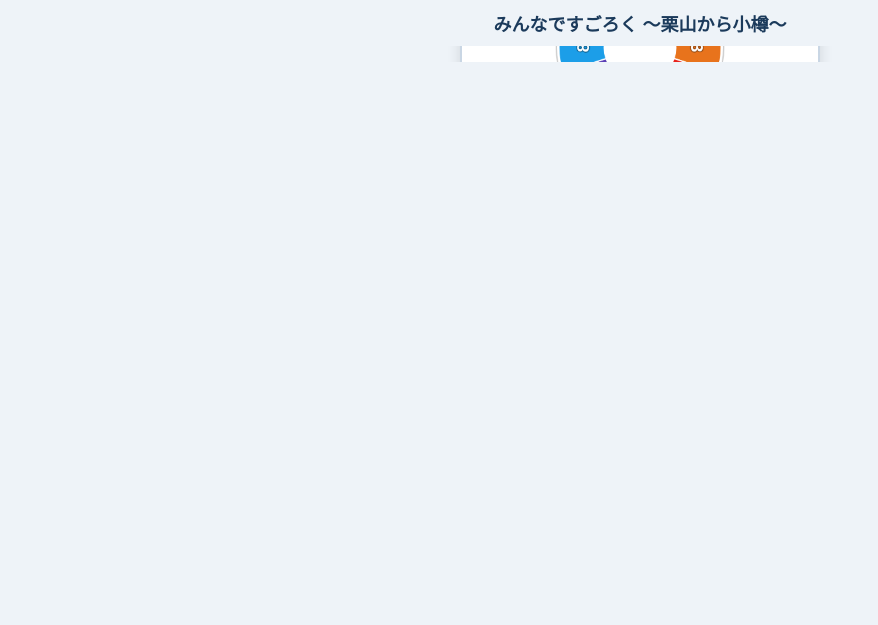
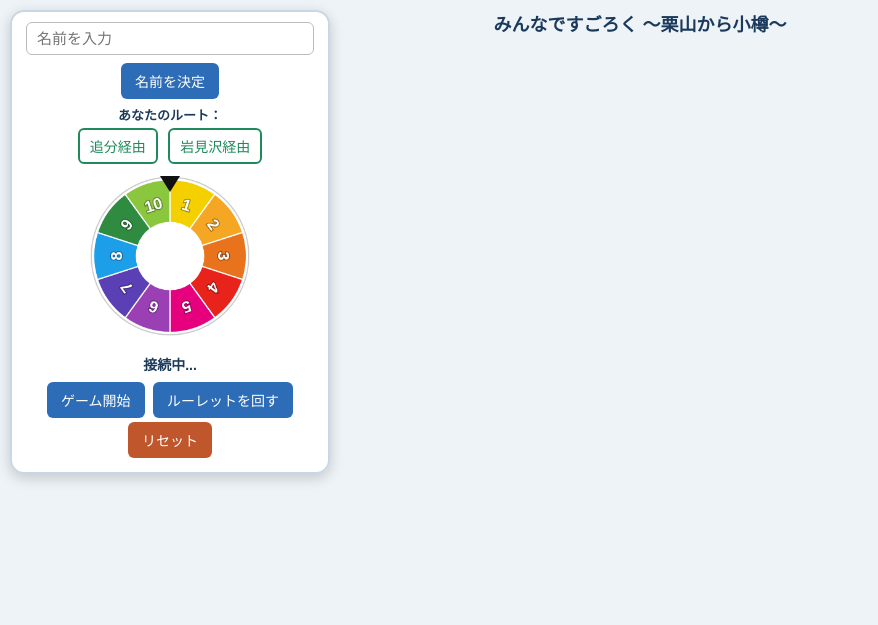
Before and after one commit to takahirokawaragi/sugoroku, a website: page public/index.html in a window 1280 px wide. Shown: the whole page, without its empty margins (0-878 px from the left). Drawn offline with nearby package versions, Linux system fonts and the light colour scheme; no server answers.

Commit message:
v3.2 両ルート同時表示・ルーレット画面固定・コマ追従

```diff
--- a/public/index.html
+++ b/public/index.html
@@ -1,13 +1,13 @@
 <!-- ============================================================
      ファイル: public/index.html
-     バージョン: v3.1
+     バージョン: v3.2
      日付: 2026-06-12
      変更点:
-       1) 盤面を外周ループ配置に変更（栗山=右端中央、上=岩見沢/下=追分、
-          左端で合流し最上段の共通区間を左へ流して小樽ゴール）
-       2) ルーレット＋操作を輪の中央に絶対配置
-       3) 駅看板の見た目は v2.2 を維持（緑帯・黒漢字・水色窓）
-       4) コマは進行方向で自動反転（.train.flip）
+       1) ルーレット＋操作パネルを画面左上に固定(position:fixed)
+          → 盤面を縦横にスクロールしても常に見える
+       2) 自分の番のとき自分のコマへ盤面が自動追従（client.js側）
+       3) 盤面は「上=岩見沢／下=追分で左へ分岐→白石で合流」のシンプル版
+       4) 駅看板の見た目は v2.2 を維持（緑帯・黒漢字・水色窓）
      ※ server.js v3.1 / client.js v3.1 とセットで使用（PC前提）
      ============================================================ -->
 <!DOCTYPE html>
@@ -36,41 +36,24 @@
     #resetBtn { background: #c0562b; }
     #resetBtn:hover { background: #a3471f; }
 
-    /* ===== ループ盤面（横スクロール許容・PC前提）===== */
-    .boardScroll {
-      width: 100%;
-      overflow-x: auto;
-      padding: 8px 0;
-    }
-    #board {
-      position: relative;
-      display: grid;
-      /* 列・行は client.js が gridRow/gridColumn を直接指定。
-         ここでは1マスの大きさを固定しておく。 */
-      grid-auto-columns: 150px;
-      grid-auto-rows: minmax(118px, auto);
-      gap: 8px;
-      width: max-content;
-      margin: 0 auto;
-    }
-
-    /* ===== 輪の中央：ルーレット＋操作（絶対配置）===== */
-    .centerPanel {
-      position: absolute;
-      top: 50%;
-      left: 50%;
-      transform: translate(-50%, -50%);
-      width: 360px;
-      background: rgba(255,255,255,0.95);
+    /* ===== ルーレット＋操作：画面左上に固定 ===== */
+    .fixedPanel {
+      position: fixed;
+      top: 10px;
+      left: 10px;
+      width: 320px;
+      max-height: calc(100vh - 20px);
+      overflow-y: auto;
+      background: rgba(255,255,255,0.97);
       border: 2px solid #c9d6e4;
       border-radius: 14px;
       padding: 10px 14px 12px;
-      box-shadow: 0 4px 14px rgba(0,0,0,.12);
+      box-shadow: 0 4px 14px rgba(0,0,0,.18);
       text-align: center;
-      z-index: 10;
+      z-index: 100;
     }
     .nameArea { display: flex; gap: 8px; align-items: center; flex-wrap: wrap; justify-content: center; margin-bottom: 6px; }
-    #nameInput { flex: 1 1 150px; padding: 7px 10px; font-size: 15px; border: 1px solid #bbb; border-radius: 6px; }
+    #nameInput { flex: 1 1 140px; padding: 7px 10px; font-size: 15px; border: 1px solid #bbb; border-radius: 6px; }
 
     #routeArea { margin-bottom: 6px; }
     #routeLabel { font-size: 13px; font-weight: bold; color: #1b3a5b; margin-bottom: 4px; }
@@ -78,14 +61,14 @@
     .routeBtn:hover { background: #eafaf0; }
     .routeBtn.selected { background: #1f8b5c; color: #fff; }
 
-    #rouletteWrap { position: relative; width: 170px; height: 184px; margin: 6px auto 2px; }
+    #rouletteWrap { position: relative; width: 160px; height: 174px; margin: 6px auto 2px; }
     #pointer {
       position: absolute; top: 0; left: 50%; transform: translateX(-50%);
       width: 0; height: 0; border-left: 10px solid transparent; border-right: 10px solid transparent;
       border-top: 16px solid #111; z-index: 5;
     }
     #wheel {
-      display: block; width: 170px; height: 170px; margin: 12px auto 0;
+      display: block; width: 160px; height: 160px; margin: 12px auto 0;
       transition: transform 4s cubic-bezier(0.15, 0.85, 0.2, 1);
     }
     #status { font-size: 14px; font-weight: bold; margin: 4px 0; color: #1b3a5b; }
@@ -93,7 +76,22 @@
     .btnRow { margin-top: 6px; }
     .btnRow button { margin: 2px; }
 
-    /* ===== 駅セル（v2.2の見た目を維持）===== */
+    /* ===== ループ盤面 ===== */
+    .boardScroll { width: 100%; overflow-x: auto; padding: 8px 0; }
+    #board {
+      position: relative;
+      display: grid;
+      grid-auto-columns: 150px;
+      grid-auto-rows: minmax(118px, auto);
+      gap: 8px;
+      width: max-content;
+      margin: 0 auto;
+      /* 左上の固定パネルと重ならないよう、盤面に左の余白を確保 */
+      padding-left: 340px;
+      min-height: 70vh;
+    }
+
+    /* ===== 駅セル（v2.2の見た目）===== */
     .cell {
       background: #f7f7f7; border: 1px solid #cfcfcf; border-radius: 6px;
       padding: 6px 5px 5px; display: flex; flex-direction: column;
@@ -107,7 +105,6 @@
     }
     .cell.goal .stTag { background: #d4a017; }
 
-    /* 駅名標（v2.2）*/
     .stSign {
       background: #fff; border: 2px solid #2a6db0; border-radius: 5px;
       padding: 5px 4px 0; display: flex; flex-direction: column;
@@ -121,7 +118,6 @@
     .cell.longName .stKana  { font-size: 8.5px; line-height: 1.1; white-space: nowrap; }
     .cell.longName .stRomaji{ font-size: 8px; white-space: nowrap; }
 
-    /* 電車スペース */
     .pawns {
       min-height: 40px; margin-top: 5px; display: flex; flex-direction: row;
       flex-wrap: wrap; gap: 4px; justify-content: center; align-items: flex-start;
@@ -132,7 +128,7 @@
       max-width: 56px; overflow: hidden; white-space: nowrap; text-overflow: ellipsis;
     }
 
-    /* ===== 電車コマ：721系風（右向き）／.flipで左向き ===== */
+    /* 電車コマ 721系風 / .flipで左向き */
     .train { position: relative; width: 54px; height: 26px; }
     .train.flip { transform: scaleX(-1); }
     .train .trainBody {
@@ -150,7 +146,7 @@
     .train .trainWheels { position: absolute; bottom: 0; left: 6px; right: 6px; display: flex; justify-content: space-between; }
     .train .trainWheels i { display: block; width: 5px; height: 5px; background: #333; border-radius: 50%; border: 1px solid #666; }
 
-    /* ===== 結果 ===== */
+    /* 結果 */
     #result {
       max-width: 920px; margin: 14px auto; background: #fff; border-radius: 10px;
       padding: 12px; font-size: 15px; line-height: 1.9;
@@ -163,12 +159,8 @@
 <body>
   <h1>みんなですごろく 〜栗山から小樽〜</h1>
 
-  <div class="boardScroll">
-    <div id="board">
-      <!-- 駅セルは client.js が gridRow/gridColumn 指定で配置 -->
-
-      <!-- 輪の中央パネル：ルーレット＋操作 -->
-      <div class="centerPanel">
+  <!-- 画面左上に固定するパネル -->
+  <div class="fixedPanel">
     <div class="nameArea" id="nameArea">
       <input id="nameInput" type="text" maxlength="12" placeholder="名前を入力" />
       <button id="nameBtn">名前を決定</button>
@@ -194,6 +186,10 @@
       <button id="resetBtn">リセット</button>
     </div>
   </div>
+
+  <div class="boardScroll">
+    <div id="board">
+      <!-- 駅セルは client.js が gridRow/gridColumn 指定で配置 -->
     </div>
   </div>
 
```
Lines whose indentation alone changed are shown as unchanged.
